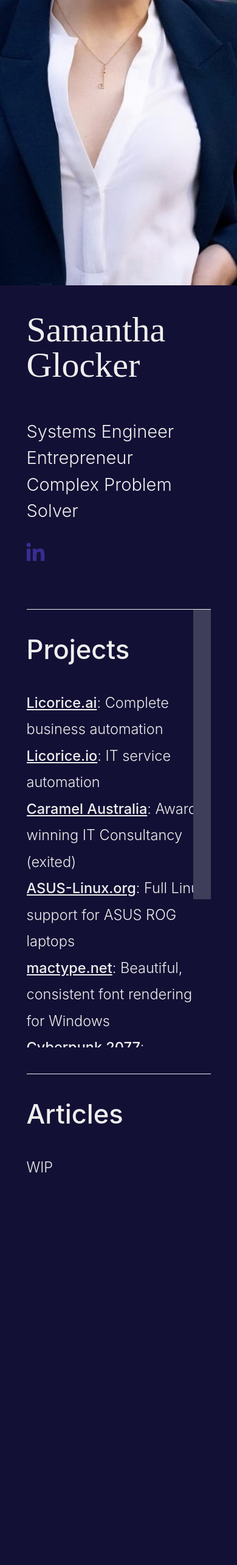
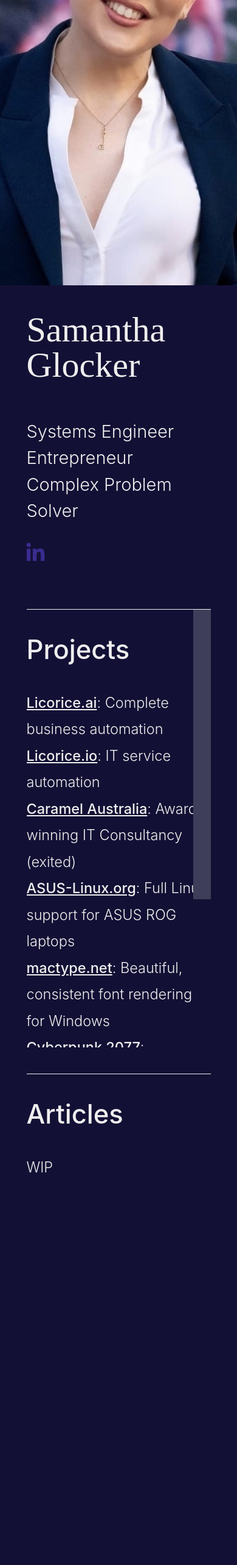
Before and after one commit to sammilucia/sammilucia.github.io, a Jekyll site: the page built from index.md, in a window 390 px wide. Shown: the whole page at 61% size. Built offline with Jekyll 4.4.1, drawn with Linux system fonts in a browser that asks for light colours; some web fonts are replaced.

Commit message:
fix mobile

```diff
--- a/assets/css/styles.css
+++ b/assets/css/styles.css
@@ -140,7 +140,7 @@ a:hover, a:focus {
 
     .profile-image {
         position: relative;
-        top: 400px;
+        top: 500px;
         width: initial;
         height: initial;
     }
```
